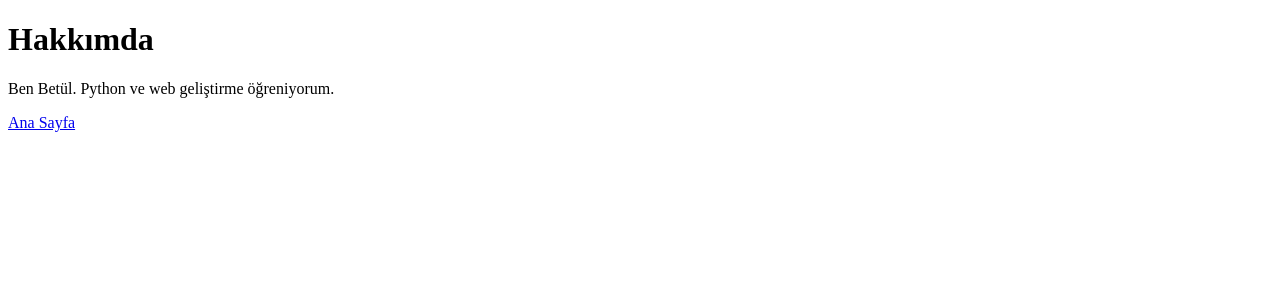
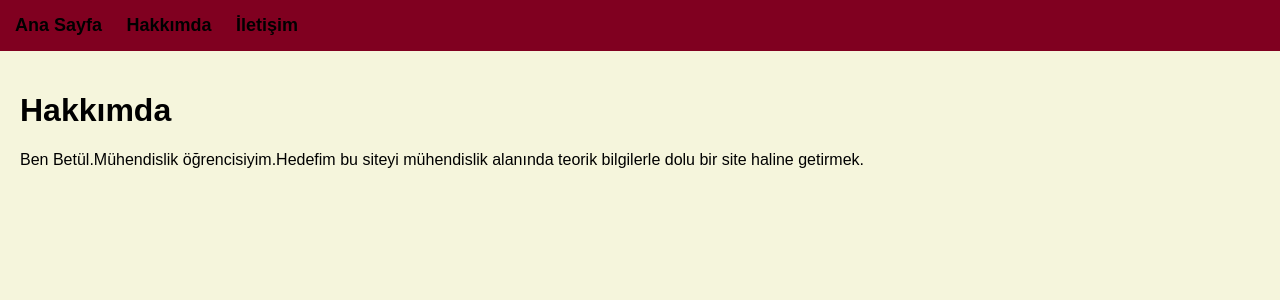
Before and after one commit to Bet-eng/bilgi-site, a Flask app: page /hakkimda in a window 1280 px wide. Shown: the top 300 px of the page. Run offline with Flask 3, Linux system fonts and the light colour scheme.

Commit message:
Update hakkimda.html

```diff
--- a/templates/hakkimda.html
+++ b/templates/hakkimda.html
@@ -2,11 +2,20 @@
 <html>
 <head>
     <title>Hakkımda</title>
+    <link rel="stylesheet" href="{{ url_for('static', filename='style.css') }}">
 </head>
 <body>
-    <h1>Hakkımda</h1>
-    <p>Ben Betül. Python ve web geliştirme öğreniyorum.</p>
 
-    <a href="/">Ana Sayfa</a>
+<div class="menu">
+  <a href="/">Ana Sayfa</a>
+  <a href="/hakkimda">Hakkımda</a>
+  <a href="/iletisim">İletişim</a>
+</div>
+
+<div class="container">
+  <h1>Hakkımda</h1>
+  <p>Ben Betül.Mühendislik öğrencisiyim.Hedefim bu siteyi mühendislik alanında teorik bilgilerle dolu bir site haline getirmek.</p>
+</div>
+
 </body>
 </html>
```
